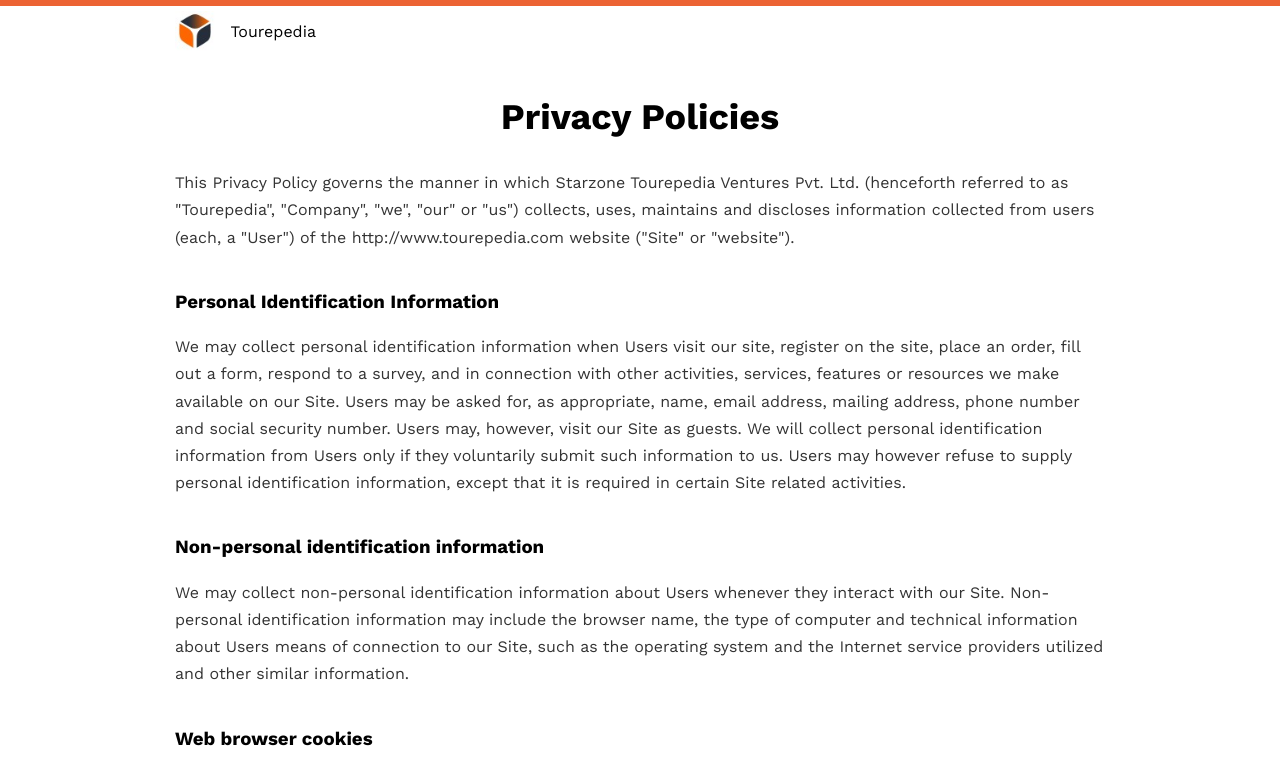
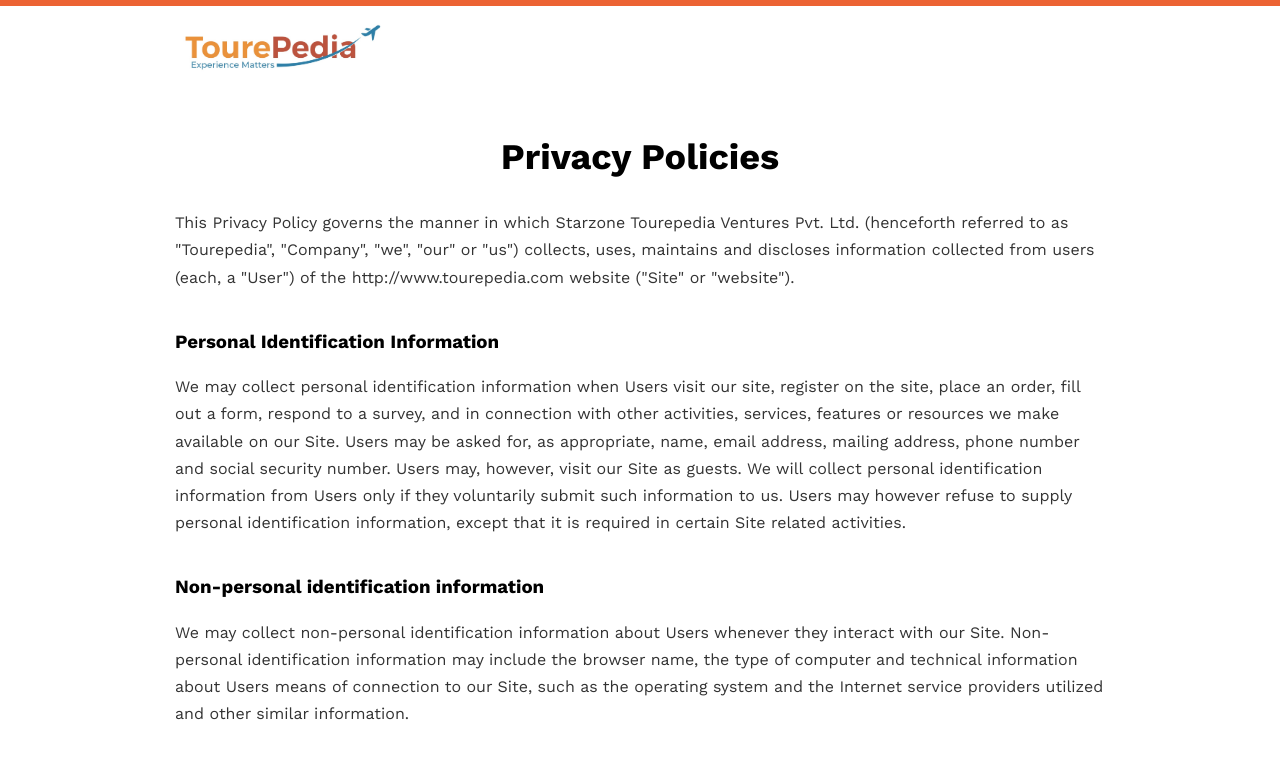
Before and after one commit to tourepedia/www, an Eleventy site: page src/privacy-policies.md in a window 1280 px wide. Shown: the top 765 px of the page. Built offline with nearby package versions, Linux system fonts and the light colour scheme; Eleventy itself is replaced by a stand-in of ours; files that its build step writes are made by us from their sources; a script that the page names is missing; what @ampproject/eleventy-plugin-amp, eleventy-plugin-svg-contents would draw is missing.

Commit message:
fix(logo): update logo

```diff
--- a/src/_includes/layouts/main.njk
+++ b/src/_includes/layouts/main.njk
@@ -156,16 +156,16 @@ description: Plan your trips to Rajasthan, Gujarat, Kerala, North East and Bhuta
       <style> a { text-decoration: none; color: inherit; } </style>
       <div
         class="top-nav-container"
-        style=" height: 50px; display: flex; align-items: center; justify-content: space-between; "
+        style=" height: 90px; display: flex; align-items: center; justify-content: space-between; "
         >
         <div>
           {% link { href: "/" } %}
             <img
-              src="/static/images/logo.jpg"
+              src="/static/images/tp_logo.jpeg"
               alt="Logo"
-              style="width: 40px; height: 40px; display: inline-block; vertical-align: middle;" />
+              style="height: 70px; width: auto; display: inline-block; vertical-align: middle;" />
             <h1
-              style=" margin-left: 10px; font-weight: inherit; font-size: inherit; display: inline-block; vertical-align: middle; " >
+              style="margin-left: 10px; font-weight: inherit; font-size: inherit; display: inline-block; vertical-align: middle; display: none;" >
               {{ site.name }}
             </h1>
           {% endlink %}
```
Also changed, not shown: package.json (+10 -10 lines), static/images/logo.jpg (deleted), static/images/tp_logo.jpeg (added), 1 other file.
